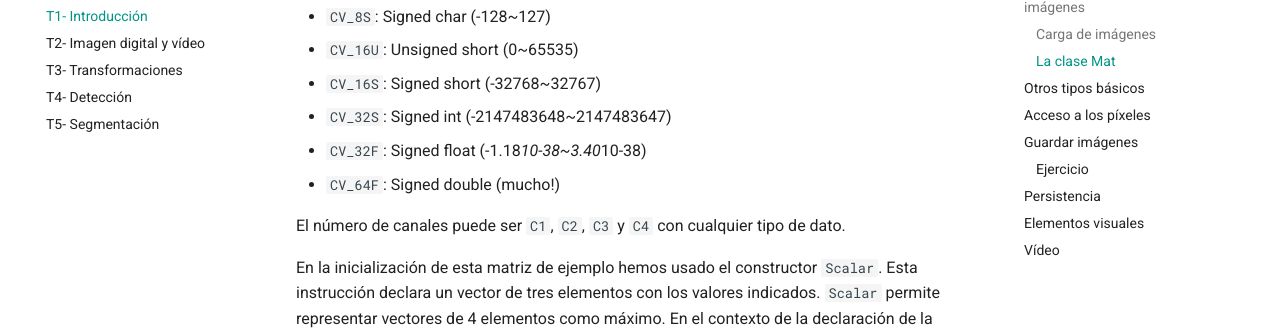
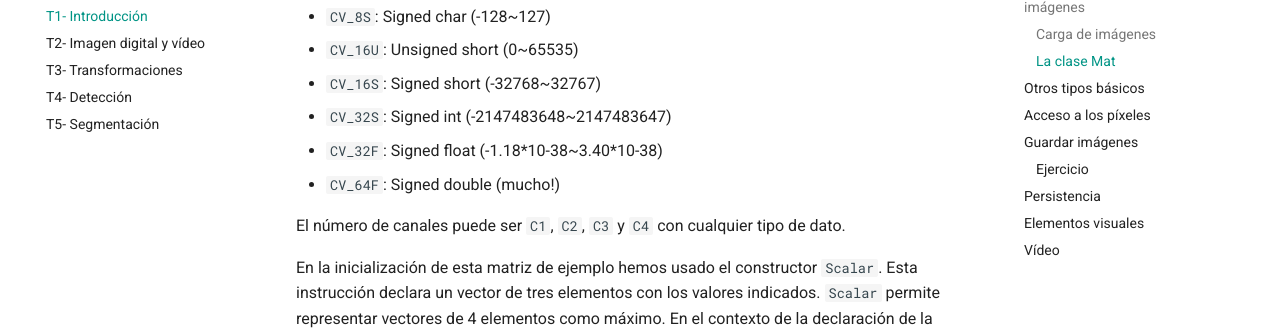
Before and after one commit to pertusa/VisionPorComputador, an MkDocs documentation site: the page built from docs/intro.md, in a window 1280 px wide and 900 px high, scrolled down 3971 px. Shown: the part 119-452 px from the top of the window. Built offline with MkDocs 1.6.1 and Material for MkDocs 9.7.7, drawn with Linux system fonts in a browser that asks for light colours.

```diff
--- a/docs/intro.md
+++ b/docs/intro.md
@@ -124,7 +124,7 @@ El rango de valores que representa la matriz puede ser:
 * `CV_16U`: Unsigned short (0~65535)
 * `CV_16S`: Signed short (-32768~32767)
 * `CV_32S`: Signed int (-2147483648~2147483647)
-* `CV_32F`: Signed float (-1.18*10-38~3.40*10-38)
+* `CV_32F`: Signed float (-1.18\*10-38~3.40\*10-38)
 * `CV_64F`: Signed double (mucho!)
 
 El número de canales puede ser `C1`, `C2`, `C3` y `C4` con cualquier tipo de dato.
```
